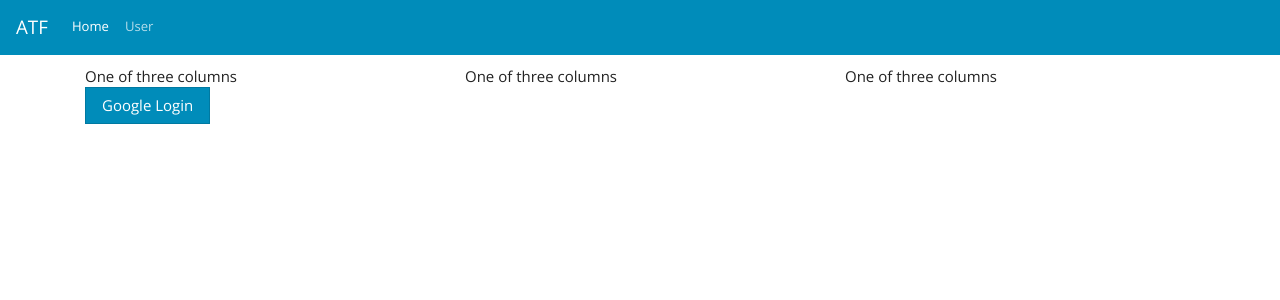
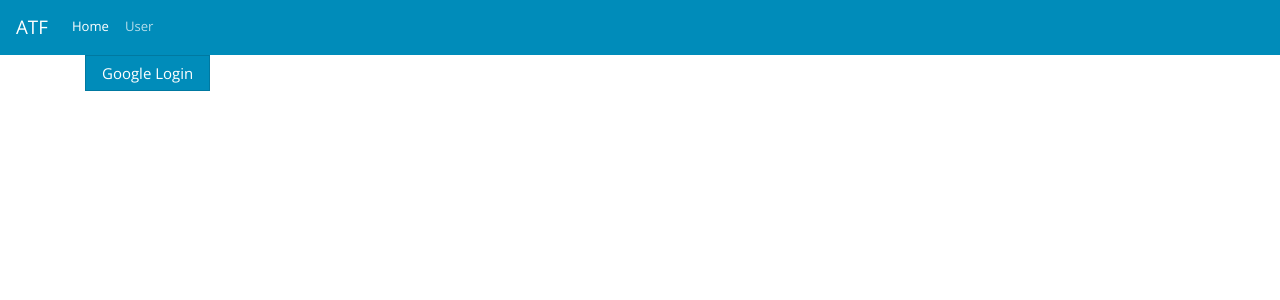
Before and after one commit to ankitjain2806/ATF, an Angular app in the folder client/: page / in a window 1280 px wide. Shown: the top 300 px of the page. Built offline with nearby package versions, Linux system fonts and the light colour scheme.

Commit message:
Added http service interceptor

```diff
--- a/client/src/app/app.module.ts
+++ b/client/src/app/app.module.ts
@@ -17,6 +17,7 @@ import {UserComponent} from './pages/user/user.component'
 import {HomeModule} from './pages/home/home.module';
 import {UserModule} from './pages/user/user.module';
 
+import {HttpService} from '../app/shared/util/http.service'
 @NgModule({
   declarations: [
     AppComponent,
@@ -34,7 +35,9 @@ import {UserModule} from './pages/user/user.module';
     HttpClientModule,
     AppRoutingModule
   ],
-  providers: [],
+  providers: [
+    HttpService
+  ],
   bootstrap: [AppComponent]
 })
 export class AppModule {
--- a/client/src/app/pages/home/home.component.html
+++ b/client/src/app/pages/home/home.component.html
@@ -1,15 +1,4 @@
 <div class="container">
-  <div class="row margin-top-10">
-    <div class="col-sm">
-      One of three columns
-    </div>
-    <div class="col-sm">
-      One of three columns
-    </div>
-    <div class="col-sm">
-      One of three columns
-    </div>
-  </div>
   <div class="row">
     <div class="col-3">
       <button type="button" class="btn btn-primary" (click)="callGoogleLogin()">Google Login</button>
--- a/client/src/app/pages/home/home.service.ts
+++ b/client/src/app/pages/home/home.service.ts
@@ -1,19 +1,20 @@
 import {Injectable} from '@angular/core';
-import {HttpClient} from '@angular/common/http'
 import {Observable} from "rxjs/Observable";
 import 'rxjs/add/operator/map';
+
+import {HttpService} from '../../shared/util/http.service';
+
 
 @Injectable()
 export class HomeService {
 
-  constructor(private http: HttpClient) {
+  constructor(private http: HttpService) {
 
   }
 
   googleLoginApi(): Observable<any> {
-    return this.http.get('/api/users/googleLogin', {})
-      .map((res : Response) => {
+    return this.http.get('/api/users/googleLogin', {}).map((res : Observable<Response>) => {
         return res;
-      })
+    })
   }
 }
--- /dev/null
+++ b/client/src/app/shared/util/http.service.ts
@@ -0,0 +1,19 @@
+import {Injectable} from '@angular/core';
+import {HttpClient} from '@angular/common/http'
+import {Observable} from "rxjs/Observable";
+import 'rxjs/add/operator/map';
+
+@Injectable()
+export class HttpService {
+
+  constructor(private http: HttpClient) {
+  }
+
+  get(url, options): Observable<any>{
+    return this.http.get(url, options);
+  }
+
+  post(url, options){
+    return this.http.post(url, options);
+  }
+}
```
